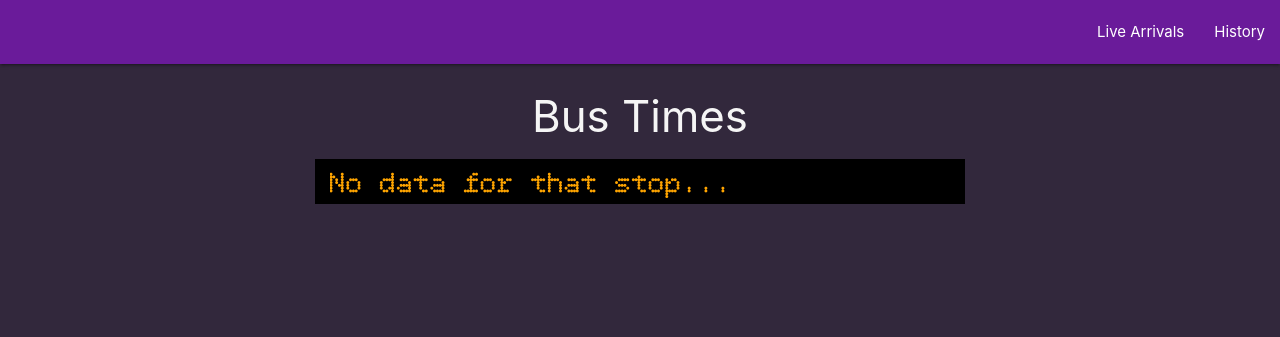
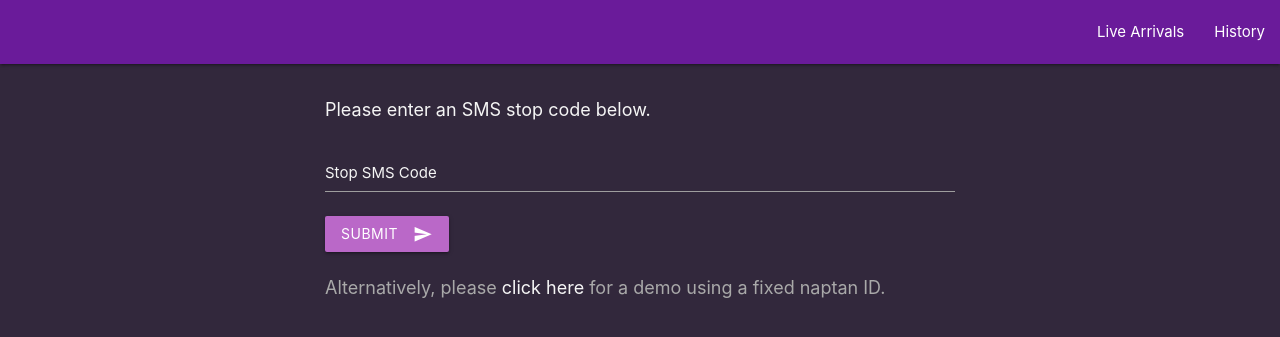
Before and after one commit to thomasmarr/bustimes, a Flask app: page / in a window 1280 px wide. Shown: the top 337 px of the page. Run offline with Flask 2, Linux system fonts and the light colour scheme; some web fonts are replaced.

Commit message:
update styles and templates

```diff
--- a/flaskapp/static/css/fonts.css
+++ b/flaskapp/static/css/fonts.css
@@ -1,23 +1,7 @@
 @font-face {
-    font-family: 'bpdotsregular';
-    src: url('../fonts/BPdots-webfont.eot');
-    src: url('../fonts/BPdots-webfont.eot?#iefix') format('embedded-opentype'),
-         url('../fonts/BPdots-webfont.woff2') format('woff2'),
-         url('../fonts/BPdots-webfont.woff') format('woff'),
-         url('../fonts/BPdots-webfont.ttf') format('truetype'),
-         url('../fonts/BPdots-webfont.svg#bpdotsregular') format('svg');
+    font-family: 'bpdotsbold';
+    src: url('../fonts/BPdotsBold-webfont.eot');
+    src: url('../fonts/BPdotsBold-webfont.woff') format('woff');
     font-weight: normal;
     font-style: normal;
 }
-
-@font-face {
-    font-family: 'bpdotsbold';
-    src: url('../fonts/BPdotsBold-webfont.eot');
-    src: url('../fonts/BPdotsBold-webfont.eot?#iefix') format('embedded-opentype'),
-         url('../fonts/BPdotsBold-webfont.woff2') format('woff2'),
-         url('../fonts/BPdotsBold-webfont.woff') format('woff'),
-         url('../fonts/BPdotsBold-webfont.ttf') format('truetype'),
-         url('../fonts/BPdotsBold-webfont.svg#bpdotsbold') format('svg');
-    font-weight: normal;
-    font-style: normal;
-}
--- a/flaskapp/static/css/styles.css
+++ b/flaskapp/static/css/styles.css
@@ -1,5 +1,14 @@
 body{
     background-color:#32283c;
+}
+
+.content-wrapper{
+    max-width:650px;
+    margin:auto;
+    color: whitesmoke;
+    font-size: large;
+    line-height: 2;
+    padding:10px;
 }
 
 .header{
@@ -55,3 +64,58 @@ body{
 .data-right::-webkit-scrollbar {
     display: none;
 }
+
+input[type=number]::-webkit-inner-spin-button,
+input[type=number]::-webkit-outer-spin-button {
+  -webkit-appearance: none;
+  margin: 0;
+}
+
+/* label color */
+.input-field label {
+    color: whitesmoke;
+}
+/* label focus color */
+.input-field input[type=number]:focus + label {
+    color: whitesmoke;
+}
+/* label underline focus color */
+.input-field input[type=number]:focus {
+    border-bottom: 1px solid whitesmoke;
+    box-shadow: 0 1px 0 0 whitesmoke;
+}
+/* valid color */
+.input-field input[type=number].valid {
+    border-bottom: 1px solid whitesmoke;
+    box-shadow: 0 1px 0 0 whitesmoke;
+}
+/* invalid color */
+.input-field input[type=number].invalid {
+    border-bottom: 1px solid whitesmoke;
+    box-shadow: 0 1px 0 0 whitesmoke;
+}
+/* icon prefix focus color */
+.input-field .prefix.active {
+    color: whitesmoke;
+}
+
+.input-field input[type=number]:not(.browser-default):focus:not([readonly])+label{
+    color: whitesmoke;
+}
+
+.input-field input[type=number]:not(.broswer-default):focus:not([readonly]){
+    border-bottom: 1px solid whitesmoke;
+    box-shadow: 0 1px 0 0 whitesmoke;
+}
+
+input{
+    color:whitesmoke;
+}
+
+.subtle{
+    color:darkgrey;
+}
+
+.subtle>a{
+    color:whitesmoke;
+}
--- a/flaskapp/templates/main/history.html
+++ b/flaskapp/templates/main/history.html
@@ -7,8 +7,8 @@
 {% if requests|length > 0 %}
 {% for request in requests %}
 <div class="subheader-wrapper">
-    Requested {{request['request_date']}} at {{request['request_time']}}
-    Stop: {{request.station_name}}
+    Requested {{request['request_date']}} at {{request['request_time']}}<br>
+    {{request.station_name}}{% if request.platform_name != 'null' %}, {{request.platform_name}} {% endif %}
 </div>
 <div class="data-wrapper">
     {% if request['expected_arrivals']|length > 0 %}
--- a/flaskapp/templates/main/home.html
+++ b/flaskapp/templates/main/home.html
@@ -1,29 +1,33 @@
 {% extends 'boilerplate.html' %} {% block content %}
-<div class="header"><h3>
-Bus Times
-{% if response|length > 0 %}
-for {{response[0]['stationName']}}
-{% endif %}
-</h3></div>
-<div class="data-wrapper">
-    {% if response|length > 0 %}
-    {% for item in response %}
-    <div class="line-wrapper">
-        <div class="data-left">
-            {{item['lineName']}}
-        </div>
-        <div class="data-middle">
-            {{item['destinationName']}}
-        </div>
-        <div class="data-right">
-            {{item['expectedArrivalString']}}
-        </div>
+<div class="content-wrapper">
+    <p>Please enter an SMS stop code below.</p>
+    <form
+    action="{{ url_for('main.index') }}"
+    class="rates-input-form"
+    method="post"
+    >
+    <div class="input-field">
+    <input
+    id="smscode"
+    name="smscode"
+    type="number"
+    class="validate"
+    min="10000"
+    max="99999"
+    step="1"
+    />
+    <label for="smscode">Stop SMS Code</label>
     </div>
-    {% endfor %}
-    {% else %}
-    <div class="data-middle">
-        No data for that stop...
-    </div>
-    {% endif %}
+    <button
+    class="btn waves-effect waves-light purple lighten-2"
+    type="submit"
+    name="submit"
+    value="submit"
+    >
+    Submit
+    <i class="material-icons right">send</i>
+    </button>
+    </form>
+    <p class="subtle">Alternatively, please <a href="{{ url_for('main.live_arrivals_naptan', naptan_id='490009333W') }}">click here</a> for a demo using a fixed naptan ID.</p>
 </div>
 {% endblock %}
```
Also changed, not shown: flaskapp/templates/main/naptan.html (added, +29 -0 lines), flaskapp/templates/main/sms.html (deleted, +0 -29 lines), flaskapp/templates/main/stops.html (added, +29 -0 lines).
